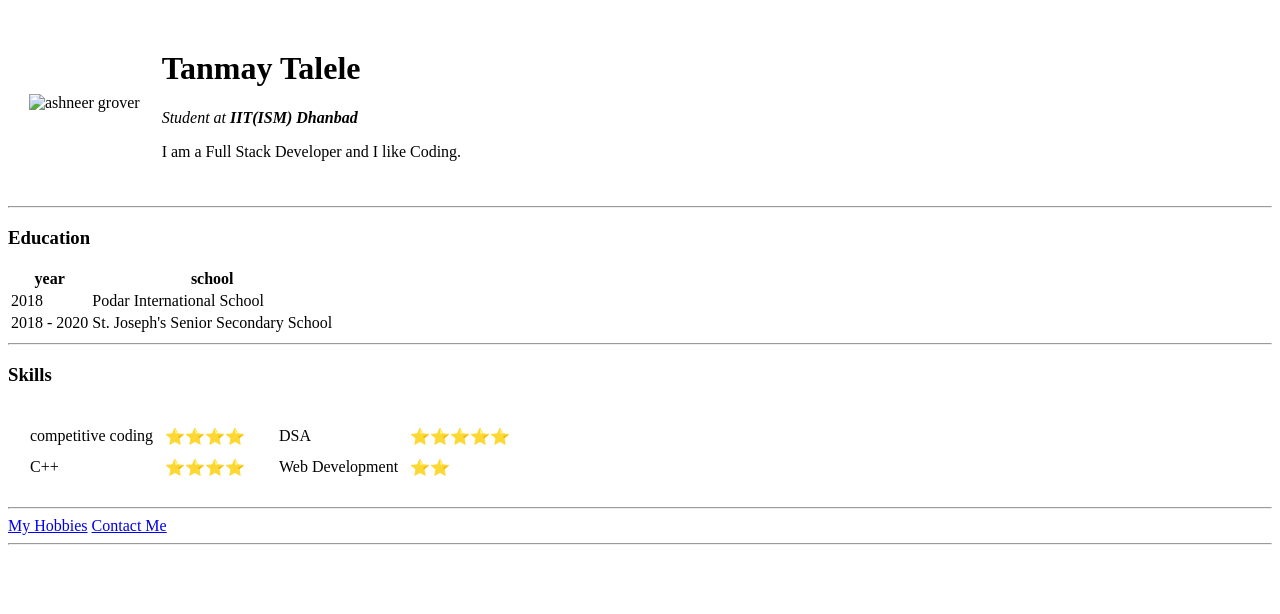
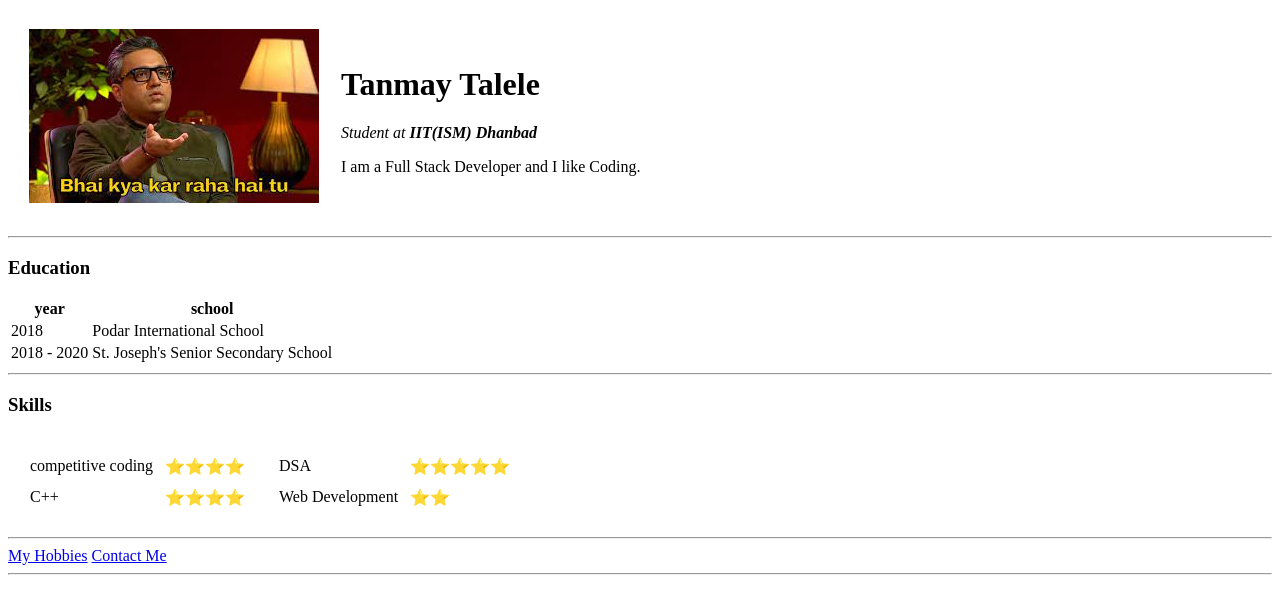
Before and after one commit to JonSnow36/cv, a plain HTML site: page index.html in a window 1280 px wide. Drawn offline with Linux system fonts and the light colour scheme; the site is published under a folder, as on GitHub Pages, so addresses that start at the root find nothing.

Commit message:
Update index.html

```diff
--- a/index.html
+++ b/index.html
@@ -11,7 +11,7 @@
 <body>
     <table cellspacing = "20">
         <td>
-            <img src="/ashneer grover.jfif" alt="ashneer grover">
+            <img src="ashneer grover.jfif" alt="ashneer grover">
         </td>
         <td><h1>Tanmay Talele</h1>
             <p><i>Student at <strong>IIT(ISM) Dhanbad</strong> </i></p>
```
